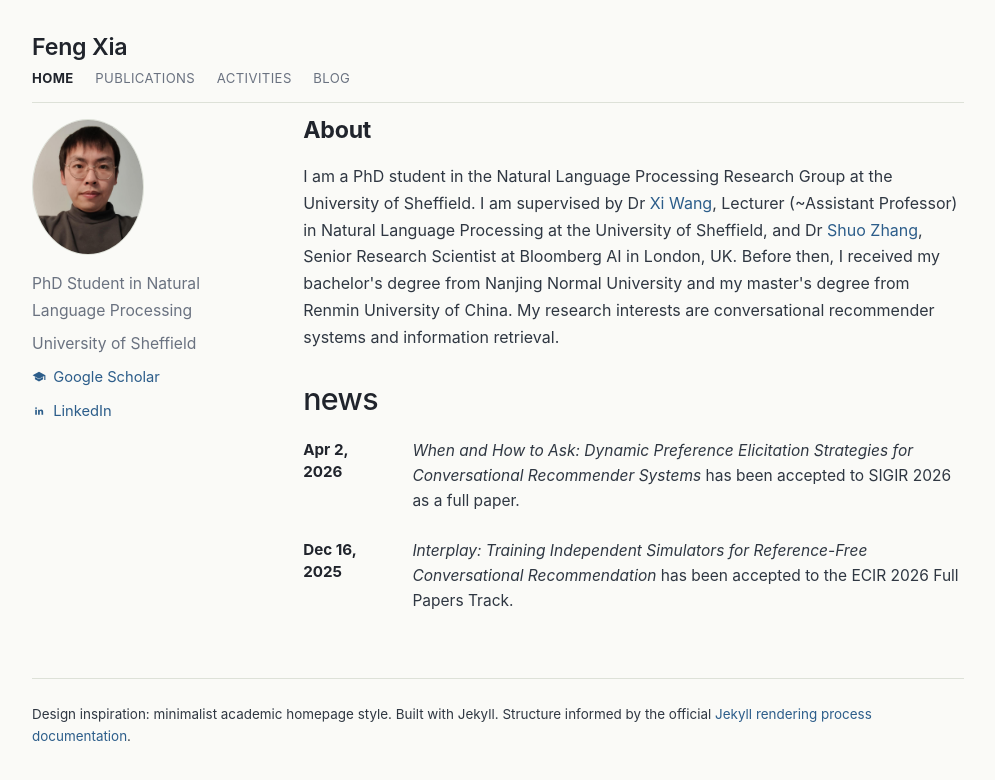
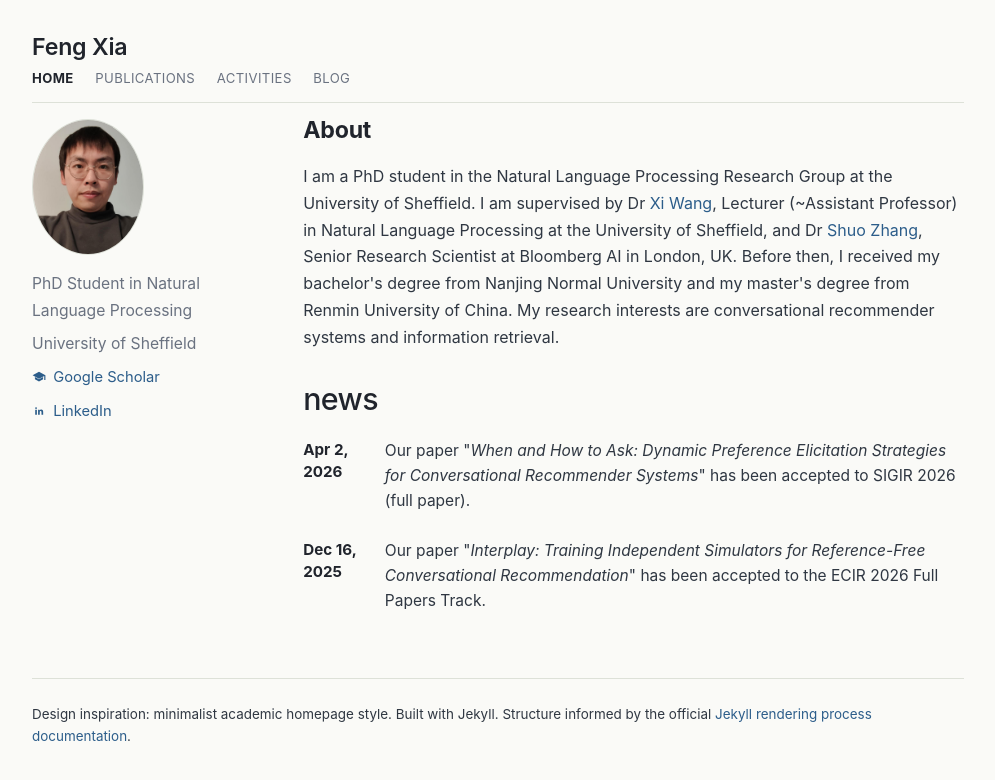
Before and after one commit to juanfacabian/juanfacabian.github.io, a Jekyll site: the page built from index.html, in a window 1280 px wide. Shown: the top 780 px of the page, without its empty margins (142-1137 px from the left). Built offline with Jekyll 4.4.1, drawn with Linux system fonts in a browser that asks for light colours.

Commit message:
Unify news wording and tighten spacing

```diff
--- a/assets/css/style.css
+++ b/assets/css/style.css
@@ -136,8 +136,8 @@ ul {
 
 .news-item {
   display: grid;
-  grid-template-columns: 82px minmax(0, 1fr);
-  gap: 1.7rem;
+  grid-template-columns: 68px minmax(0, 1fr);
+  gap: 0.85rem;
   align-items: start;
 }
 
--- a/index.html
+++ b/index.html
@@ -45,11 +45,11 @@ layout: default
     <div class="news-list">
       <div class="news-item">
         <div class="news-date">Apr 2,<br>2026</div>
-        <div class="news-text"><em>When and How to Ask: Dynamic Preference Elicitation Strategies for Conversational Recommender Systems</em> has been accepted to SIGIR 2026 as a full paper.</div>
+        <div class="news-text">Our paper "<em>When and How to Ask: Dynamic Preference Elicitation Strategies for Conversational Recommender Systems</em>" has been accepted to SIGIR 2026 (full paper).</div>
       </div>
       <div class="news-item">
         <div class="news-date">Dec 16,<br>2025</div>
-        <div class="news-text"><em>Interplay: Training Independent Simulators for Reference-Free Conversational Recommendation</em> has been accepted to the ECIR 2026 Full Papers Track.</div>
+        <div class="news-text">Our paper "<em>Interplay: Training Independent Simulators for Reference-Free Conversational Recommendation</em>" has been accepted to the ECIR 2026 Full Papers Track.</div>
       </div>
     </div>
   </section>
```
